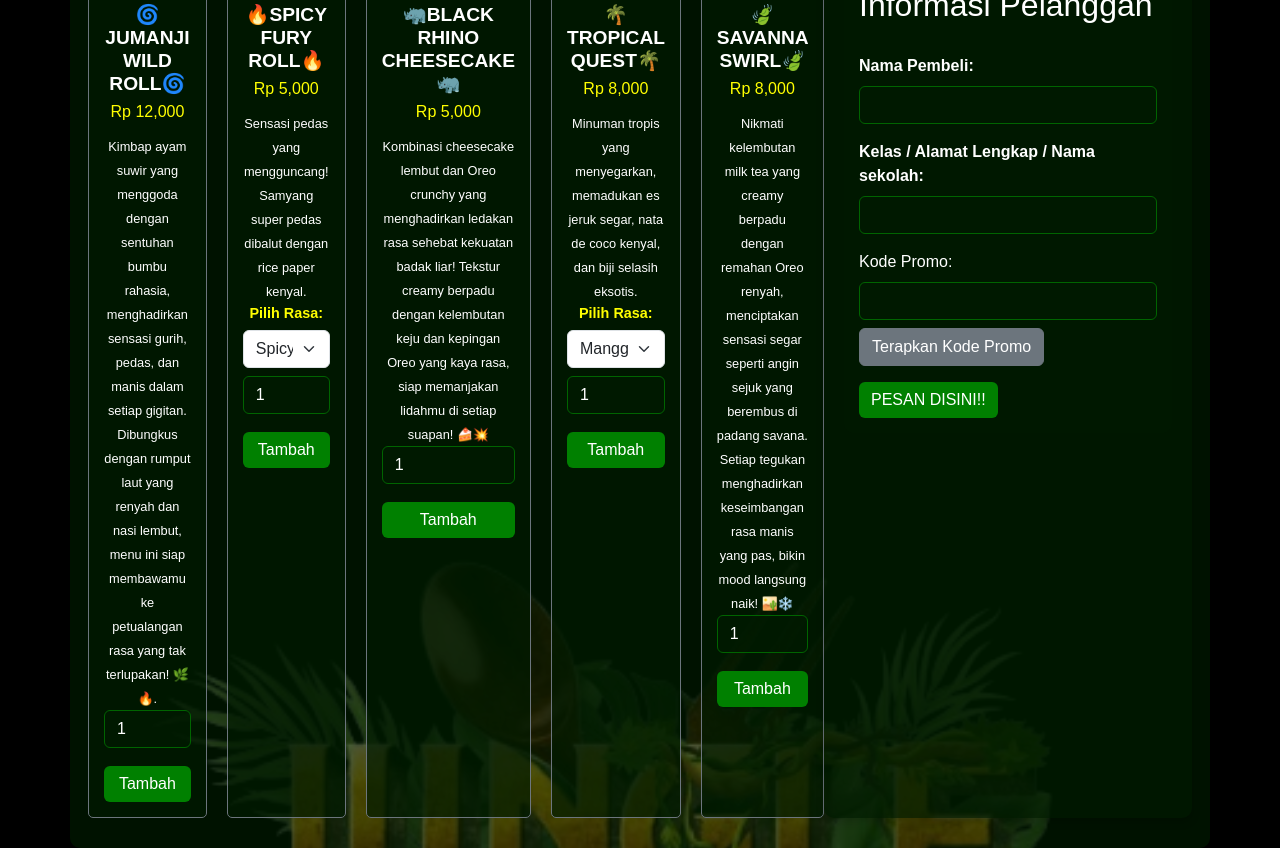
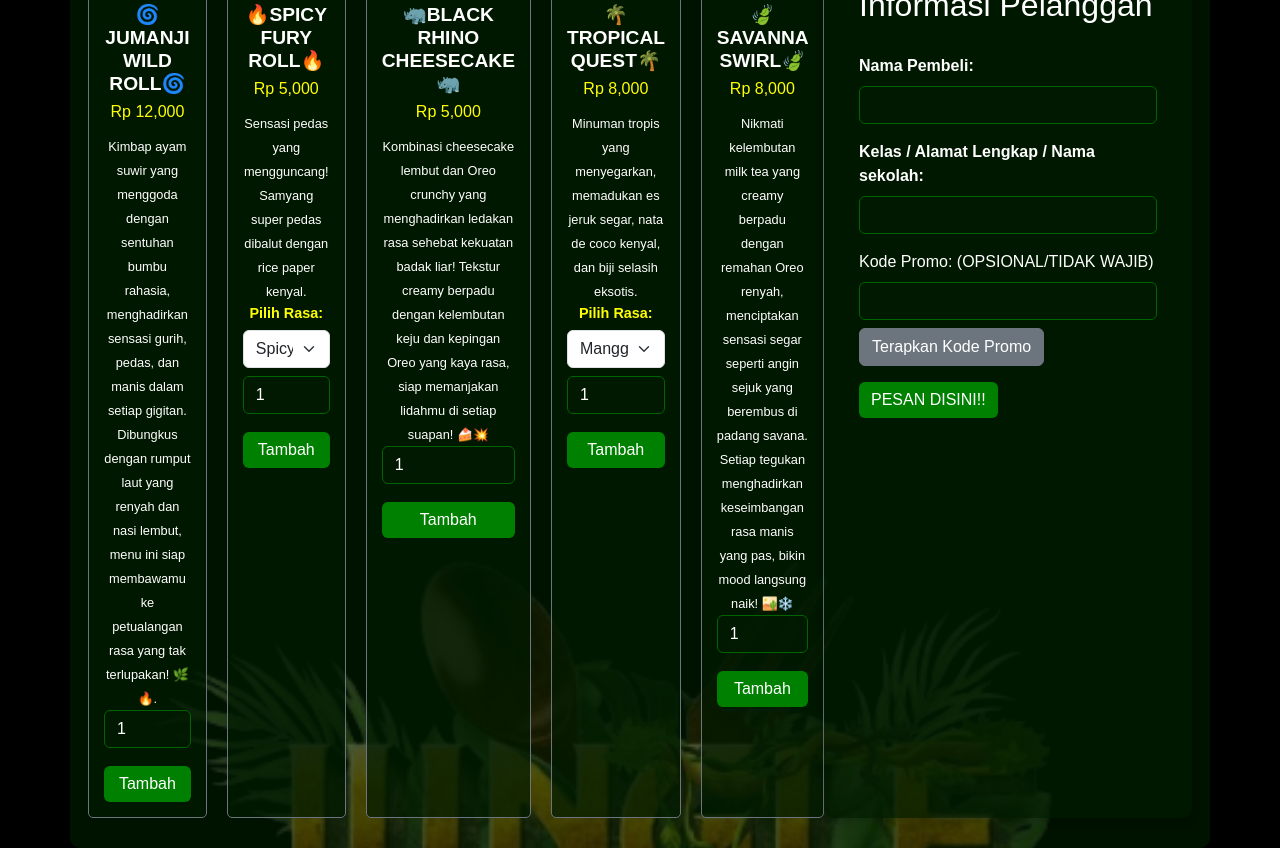
Before and after one commit to JungleEscape/Cashier, a plain HTML site: page index.html in a window 1280 px wide. Shown: the part 1035-1883 px from the top of the page. Drawn offline with nearby package versions, Linux system fonts and the light colour scheme.

Commit message:
index.html

```diff
--- a/index.html
+++ b/index.html
@@ -57,7 +57,7 @@
                         <input type="text" class="form-control" id="class-input">
                     </div>
                     <div class="mb-3">
-                        <label for="promo-code" class="form-label"><strong></strong>Kode Promo:</strong></label>
+                        <label for="promo-code" class="form-label"><strong></strong>Kode Promo: (OPSIONAL/TIDAK WAJIB) </strong></label>
                         <input type="text" class="form-control" id="promo-code">
                         <button class="btn btn-secondary mt-2" id="apply-promo">Terapkan Kode Promo</button>
                     </div>
```
